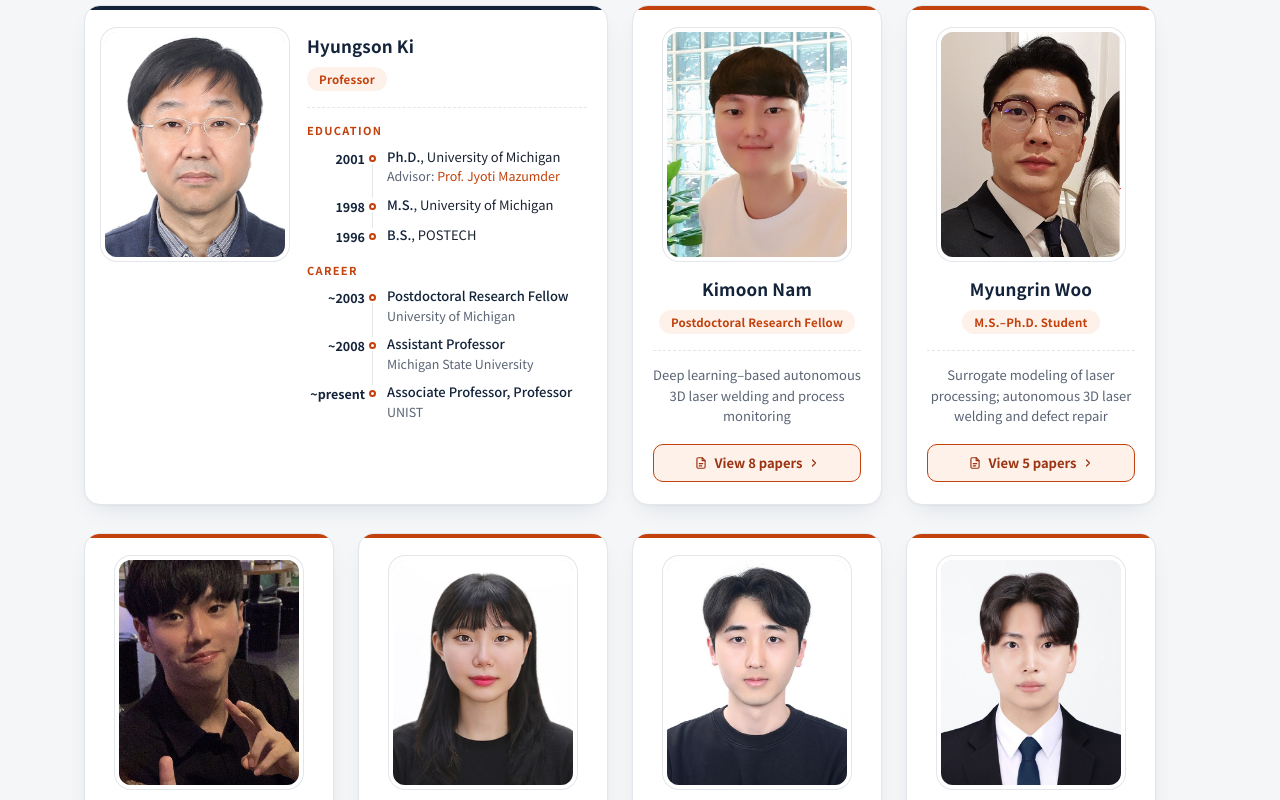
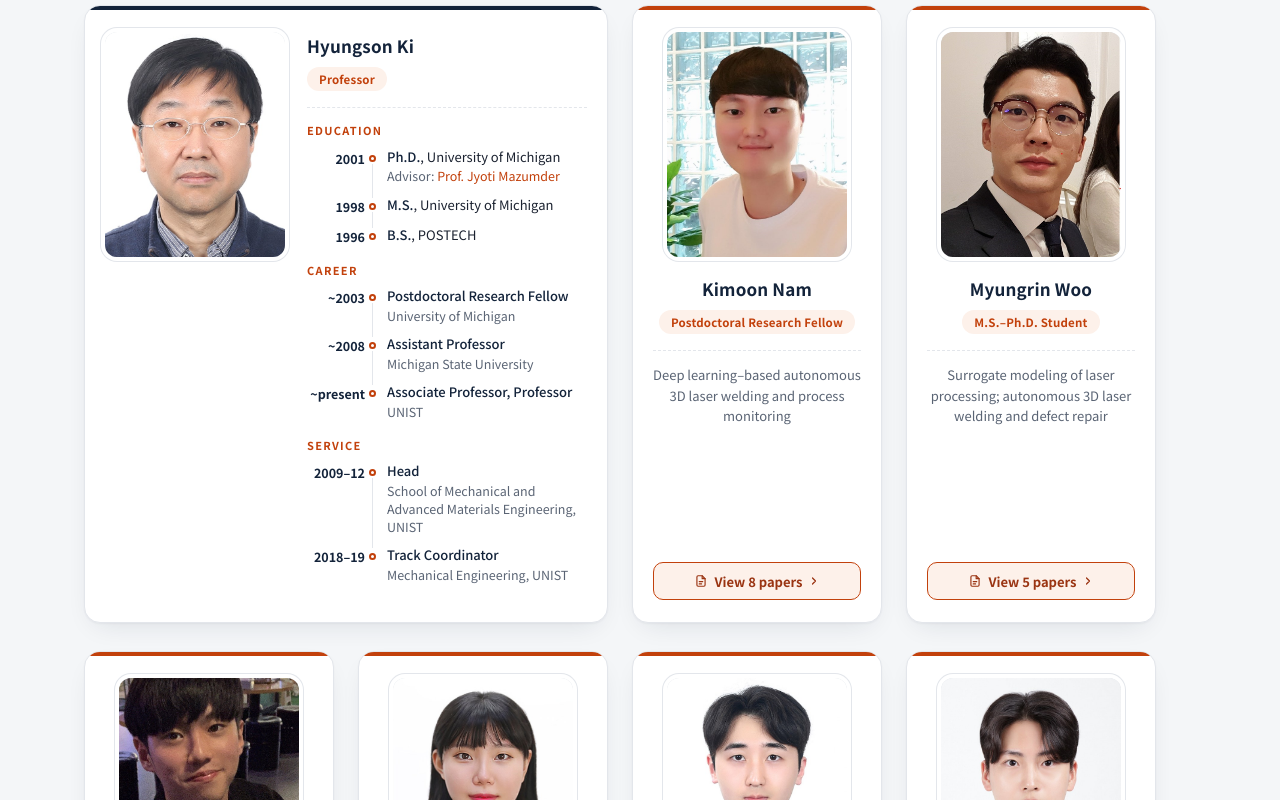
Before and after one commit to houseofdavid1/houseofdavid1.github.io, a plain HTML site: page people.html in a window 1280 px wide. Shown: the part 501-1301 px from the top of the page. Drawn offline with Linux system fonts and the light colour scheme.

Commit message:
People: add administrative service roles to professor bio
Co-Authored-By: Claude Opus 5.5 <noreply@anthropic.com>
Claude-Session: https://claude.ai/code/session_0193FsCwCBU5TNaPgPqdxirM

```diff
--- a/assets/style.css
+++ b/assets/style.css
@@ -177,7 +177,7 @@ a:hover { color: var(--accent-dark); }
   content: ""; position: absolute; left: 65px; top: 16px; bottom: -2px; width: 1px; background: var(--line);
 }
 .timeline li:last-child::after { display: none; }
-.t-year { font-size: 12.5px; font-weight: 700; color: var(--navy); text-align: right; font-variant-numeric: tabular-nums; padding-top: 1px; }
+.t-year { white-space: nowrap; font-size: 12.5px; font-weight: 700; color: var(--navy); text-align: right; font-variant-numeric: tabular-nums; padding-top: 1px; }
 .t-body { padding-left: 12px; font-size: 13px; color: var(--ink); line-height: 1.45; }
 .t-body b { font-weight: 500; color: var(--navy); }
 .t-body small { display: block; font-size: 12.5px; color: var(--muted); margin-top: 1px; }
--- a/people.html
+++ b/people.html
@@ -7,7 +7,7 @@
 <link rel="preconnect" href="https://fonts.googleapis.com">
 <link rel="preconnect" href="https://fonts.gstatic.com" crossorigin>
 <link href="https://fonts.googleapis.com/css2?family=Noto+Sans+KR:wght@400;500;700&amp;display=swap" rel="stylesheet">
-<link rel="stylesheet" href="assets/style.css?v=15">
+<link rel="stylesheet" href="assets/style.css?v=17">
 </head>
 <body>
 
@@ -58,6 +58,11 @@
                 <li><span class="t-year">~2003</span><span class="t-body"><b>Postdoctoral Research Fellow</b><small>University of Michigan</small></span></li>
                 <li><span class="t-year">~2008</span><span class="t-body"><b>Assistant Professor</b><small>Michigan State University</small></span></li>
                 <li><span class="t-year">~present</span><span class="t-body"><b>Associate Professor, Professor</b><small>UNIST</small></span></li>
+              </ol>
+              <p class="bio-label">Service</p>
+              <ol class="timeline">
+                <li><span class="t-year">2009–12</span><span class="t-body"><b>Head</b><small>School of Mechanical and Advanced Materials Engineering, UNIST</small></span></li>
+                <li><span class="t-year">2018–19</span><span class="t-body"><b>Track Coordinator</b><small>Mechanical Engineering, UNIST</small></span></li>
               </ol>
             </div>
           </div>
```
Also changed, not shown: index.html (+1 -1 lines), publications.html (+1 -1 lines), research.html (+1 -1 lines), teaching.html (+1 -1 lines).
